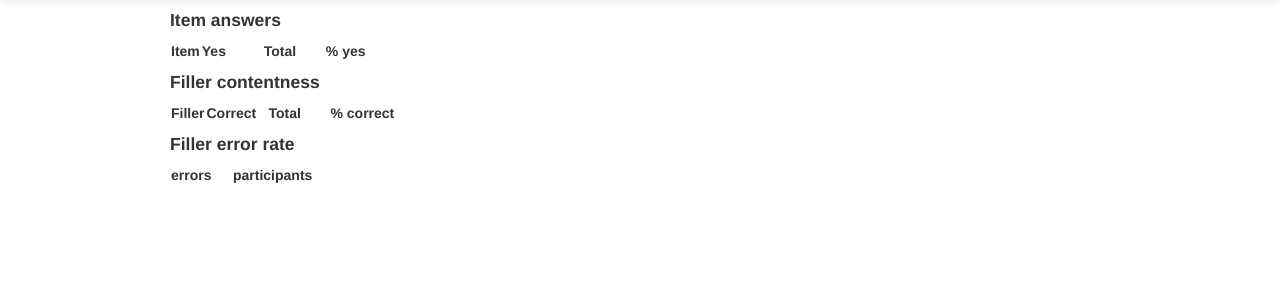
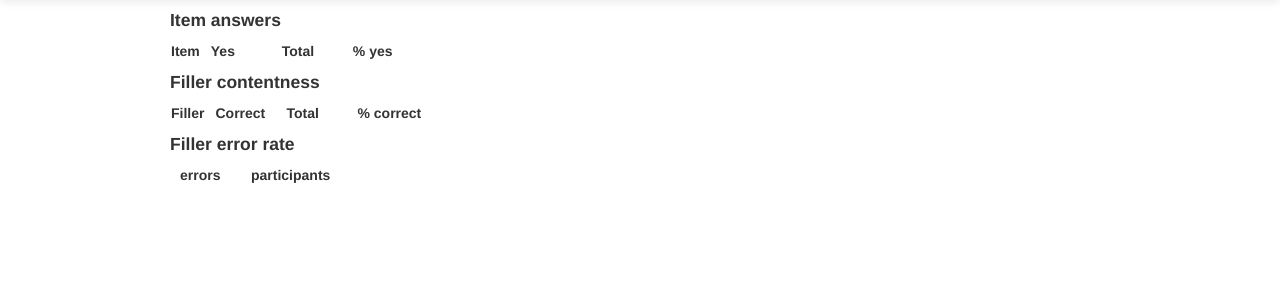
Before and after one commit to lopuhin/scalar-impl-survey, a Django app: page /result/ in a window 1280 px wide. Shown: the part 41-341 px from the top of the page. Run offline with Django 3.2, Linux system fonts and the light colour scheme; a user stored in the database is signed in; data comes from the database, SQL or seed files in the repository; data that the repository does not hold is empty; some libraries are stand-ins or nearby versions.

Commit message:
another css tweak

```diff
--- a/survey/static/css/style.css
+++ b/survey/static/css/style.css
@@ -4,5 +4,6 @@
 }
 th.value,td.value {
   min-width: 60px;
+  padding-left: 10px;
   text-align: left;
 }
```
